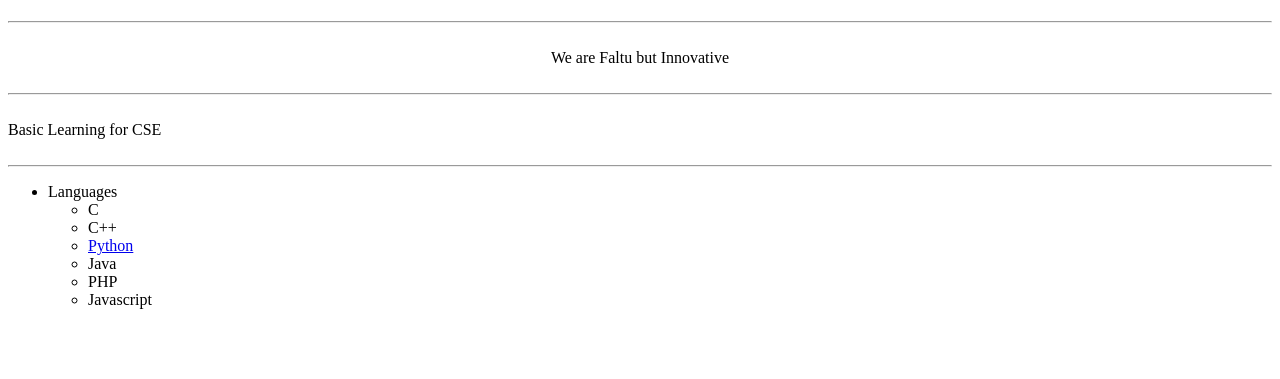
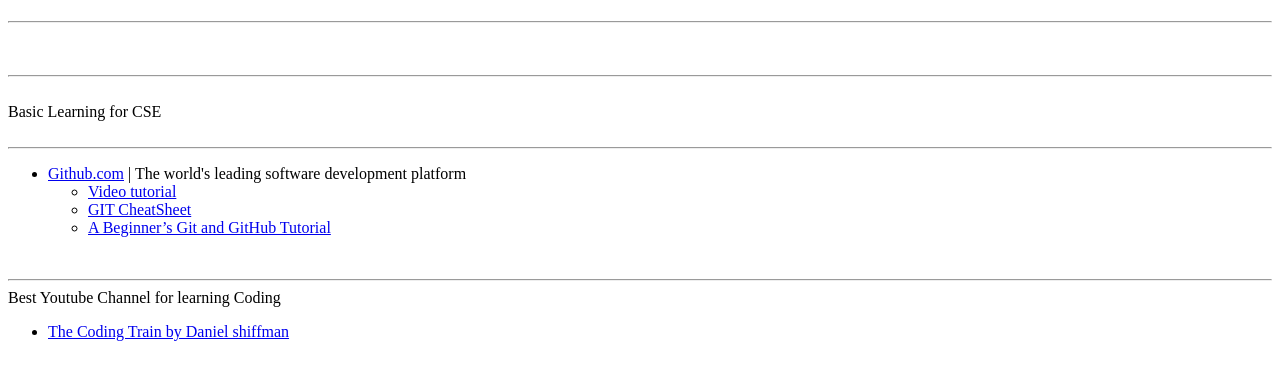
Before and after one commit to faltucompany/faltucompany.github.io, a plain HTML site: page cse.html in a window 1280 px wide. Shown: the part 95-474 px from the top of the page. Drawn offline with Linux system fonts and the light colour scheme.

Commit message:
Shiffman channel added to cse

```diff
--- a/cse.html
+++ b/cse.html
@@ -6,7 +6,7 @@
 	<head>
 
 		<br><hr><center><h1>Computer Science Engg | Faltu Company</h1><hr><br>
-We are Faltu but Innovative</center>
+</center>
 
 	</head>
 
@@ -20,15 +20,24 @@
 <hr>
 
 <ul>
-	<li>Languages</li>
+	<li><a href="https://github.com/">Github.com</a> | The world's leading software development platform</li>
 	<ul>
-		<li>C</li>
-		<li>C++</li>
-		<li><a href="python.html">Python</a></li>
-		<li>Java</li>
-		<li>PHP</li>
-		<li>Javascript</li>
+		<li><a href="https://www.youtube.com/watch?v=Y9XZQO1n_7c">Video tutorial</a></li>
+		<li><a href="http://archive.fabacademy.org/archives/2017/doc/gitCheatSheet.html">GIT CheatSheet</a></li>
+		<li><a href="https://blog.udacity.com/2015/06/a-beginners-git-github-tutorial.html">A Beginner’s Git and GitHub Tutorial</a></li>
 	</ul>
 </ul>
+
+<br>
+<hr>
+Best Youtube Channel for learning Coding
+
+<br>
+<ul>
+	<li><a href="https://www.youtube.com/user/shiffman"> The Coding Train by Daniel shiffman </a></li>
+</ul>
+
+
+
 	</body>
 </html>
```
Also changed, not shown: index.html (+17 -2 lines), python.html (deleted, +0 -34 lines), 1 other file.
